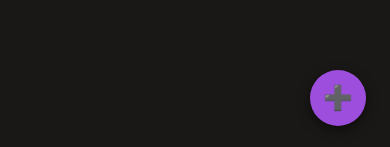
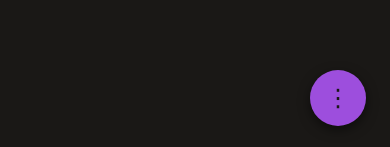
Before and after one commit to prezdev88/wooly-wonder, a React (Vite) app: page / in a window 390 px wide. Shown: the part 694-841 px from the top of the page. Built offline with nearby package versions, Linux system fonts and the light colour scheme.

Commit message:
feat: enhance mobile FAB menu with toggle functionality and improved styling

```diff
--- a/src/App.tsx
+++ b/src/App.tsx
@@ -578,8 +578,13 @@ function App() {
 
       {!activeImage && createPortal(
         <div className="mobile-fab-container">
-           <button className="fab-main" onClick={createProject} title={t('project.newProject')}>
-             ➕
+           <div className={`fab-menu ${showAppFab ? 'open' : ''}`}>
+             <button className="fab-pill" onClick={() => { createProject(); setShowAppFab(false); }} title={t('project.newProject')}>
+               <span className="fab-pill-text">{t('project.newProject')}</span>
+             </button>
+           </div>
+           <button className="fab-main" onClick={() => setShowAppFab(!showAppFab)}>
+             {showAppFab ? '✕' : '⋮'}
            </button>
         </div>,
         document.body
```
